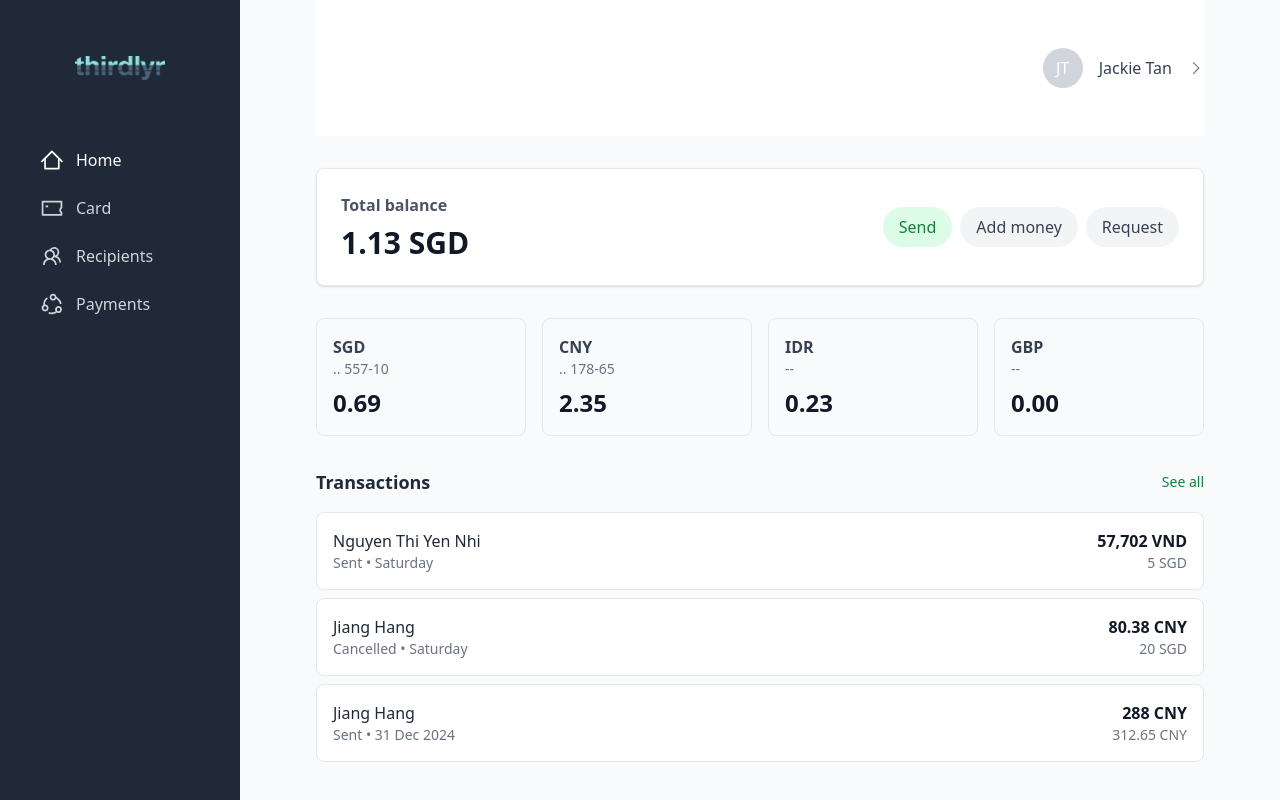
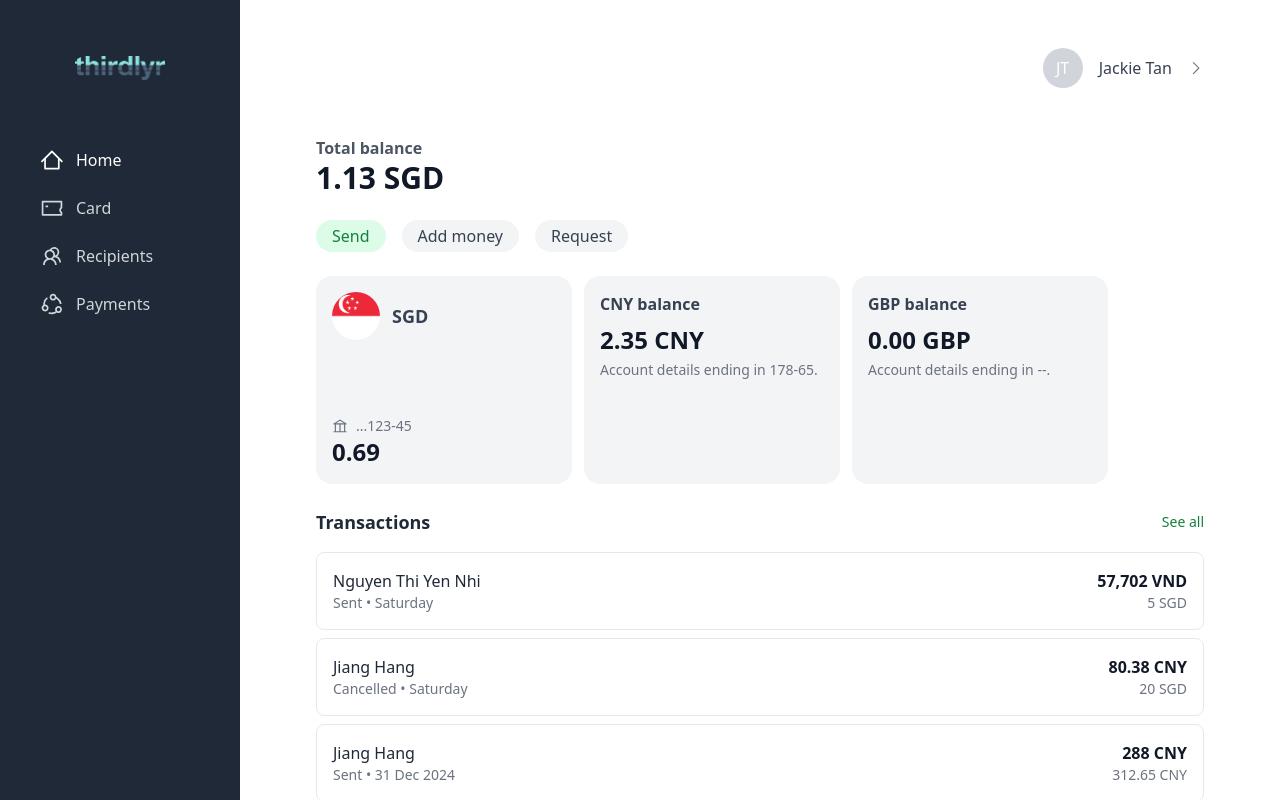
Before and after one commit to thirdlyr-test/test-app, a Next.js app: page / in a window 1280 px wide. Built offline with nearby package versions, Linux system fonts and the light colour scheme.

Commit message:
Update page.tsx

```diff
--- a/app/page.tsx
+++ b/app/page.tsx
@@ -8,65 +8,136 @@ export default function Page() {
       <Sidebar />
 
       {/* Main Content Column */}
-      <div className="flex-1 bg-gray-50 overflow-y-auto">
+      <div className="flex-1 overflow-y-auto">
         <div className="max-w-[1016px] mx-auto px-[64px]">
           {/* Navbar */}
           <MainNavbar />
-
+          <div className="space-y-6">
             {/* Total Balance Section */}
-          <section className="mt-8 bg-white p-6 rounded-lg shadow border border-gray-200">
+            <section className="bg-white">
               <div className="flex items-center justify-between">
                 <div>
                   <h1 className="text-base font-semibold text-gray-600">
                     Total balance
                   </h1>
-                <p className="mt-2 text-3xl font-bold text-gray-900">
-                  1.13 SGD
-                </p>
+                  <p className="text-3xl font-bold text-gray-900">1.13 SGD</p>
                 </div>
                 {/* Action Buttons */}
-              <div className="flex space-x-2">
-                <button className="px-4 py-2 bg-green-100 text-green-700 font-medium rounded-full hover:bg-green-200">
+              </div>
+            </section>
+
+            <section>
+              <div className="flex space-x-4 items-center">
+                <button className="h-[32px] px-4 bg-green-100 text-green-700 font-medium rounded-full hover:bg-green-200">
                   Send
                 </button>
-                <button className="px-4 py-2 bg-gray-100 text-gray-700 font-medium rounded-full hover:bg-gray-200">
+                <button className="h-[32px] px-4 bg-gray-100 text-gray-700 font-medium rounded-full hover:bg-gray-200">
                   Add money
                 </button>
-                <button className="px-4 py-2 bg-gray-100 text-gray-700 font-medium rounded-full hover:bg-gray-200">
+                <button className="h-[32px] px-4 bg-gray-100 text-gray-700 font-medium rounded-full hover:bg-gray-200">
                   Request
                 </button>
-              </div>
               </div>
             </section>
 
             {/* Cards Section */}
-          <section className="mt-8 grid grid-cols-4 gap-4">
-            <div className="p-4 bg-gray-50 border border-gray-200 rounded-lg text-left">
-              <p className="text-base font-semibold text-gray-700">SGD</p>
-              <p className="text-sm text-gray-500">.. 557-10</p>
-              <p className="text-2xl font-bold mt-2 text-gray-900">0.69</p>
+            <section>
+              <div className="carousel-container overflow-x-auto flex gap-[12px]">
+                {/* Card 1 */}
+                <a
+                  aria-label="SGD balance. 0.69 SGD. Account details ending in 557-10."
+                  className="balanceCard bg-gray-100 rounded-2xl p-4 w-[256px] flex-shrink-0 h-[208px] flex flex-col justify-between"
+                  href="#"
+                >
+                  {/* Top Section with Icon */}
+                  <div className="flex items-center justify-between">
+                    <div className="flex items-center">
+                      <img
+                        src="sg-flag-square-250.png" // Adjust to the actual path of the icon
+                        alt="SGD Flag"
+                        className="w-12 h-12 rounded-full"
+                      />
+                      <span className="text-gray-700 text-lg font-bold ml-3">
+                        SGD
+                      </span>
                     </div>
-            <div className="p-4 bg-gray-50 border border-gray-200 rounded-lg text-left">
-              <p className="text-base font-semibold text-gray-700">CNY</p>
-              <p className="text-sm text-gray-500">.. 178-65</p>
-              <p className="text-2xl font-bold mt-2 text-gray-900">2.35</p>
                   </div>
-            <div className="p-4 bg-gray-50 border border-gray-200 rounded-lg text-left">
-              <p className="text-base font-semibold text-gray-700">IDR</p>
-              <p className="text-sm text-gray-500">--</p>
-              <p className="text-2xl font-bold mt-2 text-gray-900">0.23</p>
+
+                  {/* Balance Information */}
+                  <div>
+                    {/* Middle Section */}
+                    <div className="text-sm text-gray-500 np-text-body-default flex items-center">
+                      <span
+                        className="tw-icon tw-icon-bank mr-2"
+                        data-testid="bank-icon"
+                      >
+                        <svg
+                          aria-hidden="true"
+                          focusable="false"
+                          role="none"
+                          width="16"
+                          height="16"
+                          fill="currentColor"
+                          viewBox="0 0 24 24"
+                        >
+                          <path
+                            fillRule="evenodd"
+                            d="M12.905 2.658a1.3 1.3 0 0 0-1.373-.015L2.42 8.156a.87.87 0 0 0 .45 1.614h1.304v10.002h-1.74v1.739h19.131v-1.74h-1.739v-10h1.304V9.77a.869.869 0 0 0 .466-1.604zm5.23 5.373-5.933-3.76-6.216 3.76zm-5.266 1.74h5.218v10H12.87zm-6.956 0v10h5.217v-10z"
+                            clipRule="evenodd"
+                          ></path>
+                        </svg>
+                      </span>
+                      <p>...123-45</p>
                     </div>
-            <div className="p-4 bg-gray-50 border border-gray-200 rounded-lg text-left">
-              <p className="text-base font-semibold text-gray-700">GBP</p>
-              <p className="text-sm text-gray-500">--</p>
-              <p className="text-2xl font-bold mt-2 text-gray-900">0.00</p>
+                    {/* Bottom Section */}
+                    <div>
+                      <p className="text-2xl font-bold text-gray-900">0.69</p>
+                    </div>
+                  </div>
+                </a>
+                {/* Card 2 */}
+
+                <a
+                  aria-label="CNY balance. 2.35 CNY. Account details ending in 178-65."
+                  className="balanceCard bg-grey bg-gray-100 rounded-2xl p-4 w-[256px] flex-shrink-0 h-[208px]"
+                  href="#"
+                >
+                  <p className="text-base font-semibold text-gray-700">
+                    CNY balance
+                  </p>
+                  <p className="text-2xl font-bold text-gray-900 mt-2">
+                    2.35 CNY
+                  </p>
+                  <p className="text-sm text-gray-500 mt-1">
+                    Account details ending in 178-65.
+                  </p>
+                </a>
+                {/* Card 3 */}
+                <a
+                  aria-label="GBP balance. 0.00 GBP. Account details ending in --."
+                  className="balanceCard bg-grey bg-gray-100 rounded-2xl p-4 w-[256px] flex-shrink-0 h-[208px]"
+                  href="#"
+                >
+                  <p className="text-base font-semibold text-gray-700">
+                    GBP balance
+                  </p>
+                  <p className="text-2xl font-bold text-gray-900 mt-2">
+                    0.00 GBP
+                  </p>
+                  <p className="text-sm text-gray-500 mt-1">
+                    Account details ending in --.
+                  </p>
+                </a>
+                {/* Add more cards as needed */}
               </div>
             </section>
 
             {/* Transactions Section */}
             <section className="mt-8">
               <div className="flex justify-between items-center">
-              <h2 className="text-lg font-bold text-gray-800">Transactions</h2>
+                <h2 className="text-lg font-bold text-gray-800">
+                  Transactions
+                </h2>
                 <a
                   href="#"
                   className="text-sm font-medium text-green-700 hover:underline"
@@ -90,7 +161,9 @@ export default function Page() {
                 <li className="flex justify-between items-center bg-white p-4 border border-gray-200 rounded-lg">
                   <div>
                     <p className="font-medium text-gray-800">Jiang Hang</p>
-                  <p className="text-sm text-gray-500">Cancelled • Saturday</p>
+                    <p className="text-sm text-gray-500">
+                      Cancelled • Saturday
+                    </p>
                   </div>
                   <div className="text-right">
                     <p className="font-bold text-gray-900">80.38 CNY</p>
@@ -112,5 +185,6 @@ export default function Page() {
           </div>
         </div>
       </div>
+    </div>
   );
 }
```
Lines whose indentation alone changed are shown as unchanged.
